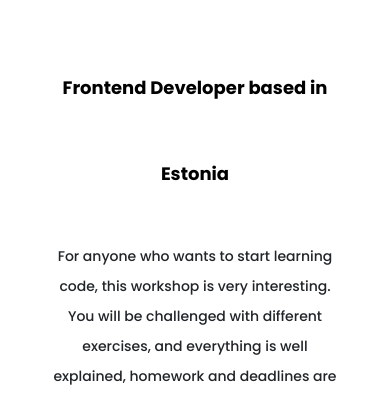
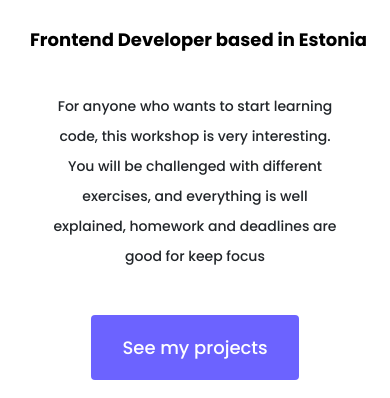
Before and after one commit to AleksandraRyan/Design-Project, a plain HTML site: page about.html in a window 390 px wide. Shown: the part 394-792 px from the top of the page. Drawn offline with nearby package versions, Linux system fonts and the light colour scheme.

Commit message:
made it more responsive

```diff
--- a/about.html
+++ b/about.html
@@ -58,12 +58,12 @@
       </nav>
     </div>
     <!-- Hero Section -->
-    <div class="content-container container">
+    <div class="content-container container-fluid">
       <div class="row">
         <div class="col-md-6">
           <div class="content">
-            <h1 class="mb-5">Hi I am Aleksandra Ryan</h1>
-            <h2 class="mb-4">Frontend Developer based in Estonia</h2>
+            <h1 class="mb-0">Hi I am Aleksandra Ryan</h1>
+            <h2 class="sub-heading">Frontend Developer based in Estonia</h2>
             <p class="mb-4">
               For anyone who wants to start learning code, this workshop is very
               interesting. You will be challenged with different exercises, and
--- a/css/style.css
+++ b/css/style.css
@@ -237,6 +237,11 @@ footer .social-links a:hover {
   h4 {
     font-size: 26px;
   }
+
+  .sub-heading {
+    white-space: nowrap;
+    margin-left: -20px;
+  }
 }
 
 @media (max-width: 550px) {
@@ -250,4 +255,9 @@ footer .social-links a:hover {
   nav {
     padding: 10px;
   }
+
+  .sub-heading {
+    white-space: nowrap;
+    margin-left: -20px;
+  }
 }
```
Also changed, not shown: index.html (+1 -3 lines).
